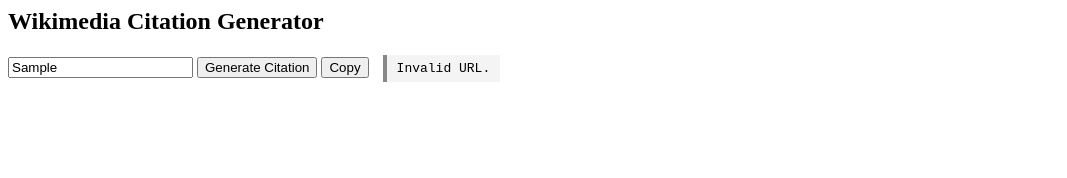
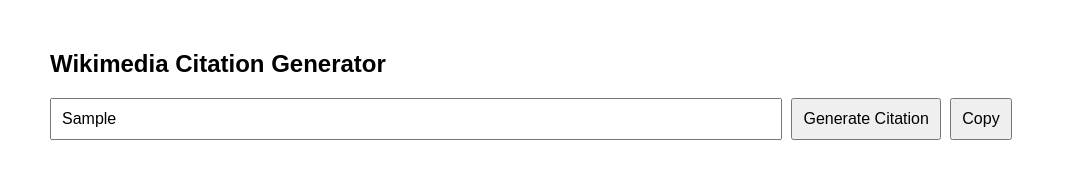
Before and after one commit to Charankav/tool, a plain HTML site: page index.html in a window 1280 px wide. Both pictures are taken after typing "Sample" into the empty fields and a click on the button "Generate Citation". Shown: the whole page, without its empty margins (0-1067 px from the left). Drawn offline with Linux system fonts and the light colour scheme.

Commit message:
index.html

```diff
--- a/index.html
+++ b/index.html
@@ -1,3 +1,25 @@
+<!DOCTYPE html>
+<html lang="en">
+<head>
+  <meta charset="UTF-8">
+  <title>Citation Generator</title>
+  <style>
+    body {
+      font-family: Arial, sans-serif;
+      margin: 50px;
+    }
+    input[type="text"] {
+      padding: 10px;
+      font-size: 16px;
+      width: 60%;
+    }
+    button {
+      padding: 10px;
+      font-size: 16px;
+      margin-left: 5px;
+    }
+  </style>
+</head>
 <body>
 
   <h2>Wikimedia Citation Generator</h2>
@@ -5,45 +27,42 @@
   <button onclick="generateCitation()">Generate Citation</button>
   <button onclick="copyCitation()">Copy</button>
 
-  <div id="output"
-     style="display: inline-block;
-            margin-left: 10px;
-            padding: 6px 10px;
-            background: #f4f4f4;
-            border-left: 4px solid #888;
-            font-family: monospace;
-            white-space: pre-wrap;">
-</div>
+  <script>
+    let currentCitation = "";
 
-
-  <script>
     function generateCitation() {
       const url = document.getElementById("urlInput").value;
-      if (!url) return;
+      if (!url) {
+        alert("Please enter a URL.");
+        return;
+      }
 
       try {
         const domain = new URL(url).hostname.replace("www.", "").toUpperCase();
         const now = new Date();
         const month = now.toLocaleString('default', { month: 'long' });
         const dateStr = `${month} ${now.getDate()}, ${now.getFullYear()}`;
-
-        const citation = `<ref>{{Cite interview|title=${domain} |url=${url} |date=${dateStr}}}</ref>`;
-        document.getElementById("output").textContent = citation;
+        currentCitation = `<ref>{{Cite interview|title=${domain} |url=${url} |date=${dateStr}}}</ref>`;
+        alert("Citation generated! Now click 'Copy' to copy it.");
       } catch (e) {
-        document.getElementById("output").textContent = "Invalid URL.";
+        alert("Invalid URL.");
+        currentCitation = "";
       }
     }
 
     function copyCitation() {
-      const output = document.getElementById("output");
-      const text = output.textContent;
+      if (!currentCitation) {
+        alert("Generate a citation first.");
+        return;
+      }
 
-      navigator.clipboard.writeText(text).then(() => {
+      navigator.clipboard.writeText(currentCitation).then(() => {
         alert("Citation copied to clipboard!");
       }).catch(err => {
-        alert("Failed to copy text: " + err);
+        alert("Failed to copy: " + err);
       });
     }
   </script>
 
 </body>
+</html>
```
